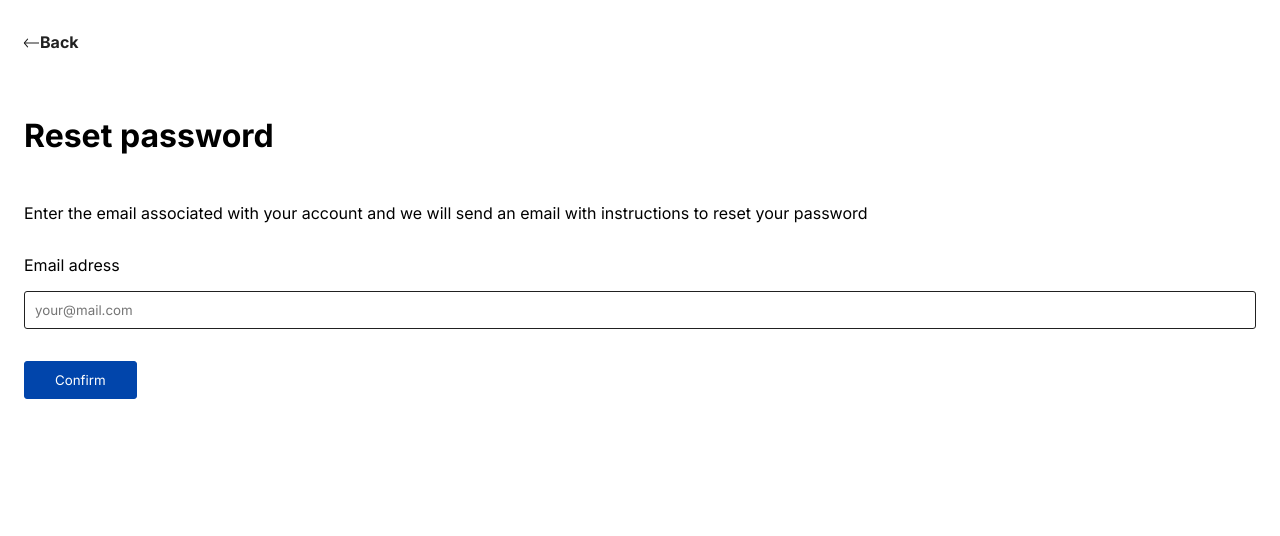
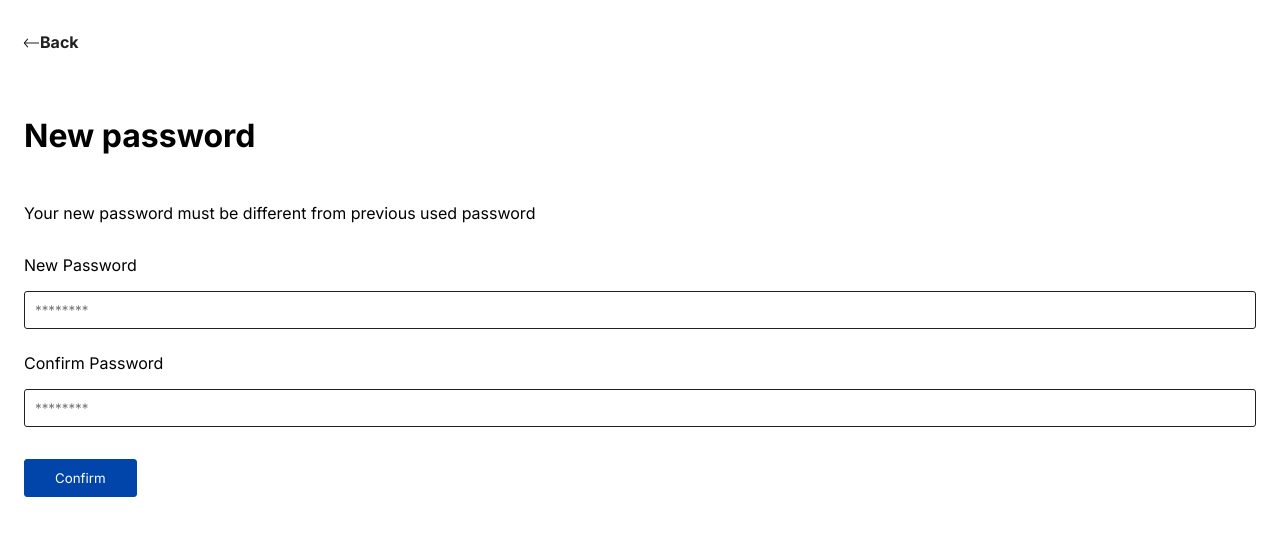
Before and after one commit to M0byfloyd/workshop-groupe-14, a Nuxt app: page /reset-password/new-password in a window 1280 px wide. Shown: the top 536 px of the page. Built offline with nearby package versions, Linux system fonts and the light colour scheme.

Commit message:
creation de la page new password

```diff
--- a/pages/reset-password/new-password.vue
+++ b/pages/reset-password/new-password.vue
@@ -2,16 +2,24 @@
   <div id="new-password">
     <WsBackLink link="/" :hasArrow="true">Back</WsBackLink>
     <WsSpace size="l" :horizontal="true" :scale="2" />
-    <WsText tag="h1">Reset password</WsText>
+    <WsText tag="h1">New password</WsText>
     <WsSpace size="l" :horizontal="true" :scale="1.5" />
     <WsText tag="p"
-      >Enter the email associated with your account and we will send an email
-      with instructions to reset your password</WsText
+      >Your new password must be different from previous used password</WsText
     >
     <WsSpace size="l" :horizontal="true" :scale="1" />
-    <WsInput type="email" placeholder="your@mail.com">Email adress</WsInput>
-    <WsSpace size="l" :horizontal="true" :scale="1" />
-    <WsLink href="/reset-password/check-mail"><WsButton>Confirm</WsButton></WsLink>
+    <!-- <WsInput type="email" placeholder="your@mail.com">Email adress</WsInput> -->
+    <WsText tag="p"
+      >New Password</WsText
+    >
+    <WsInput placeholder="********" label="Password" type="password"/>
+    <WsSpace size="m" :horizontal="true" :scale="1" />
+    <WsText tag="p"
+      >Confirm Password</WsText
+    >
+    <WsInput placeholder="********" label="Password" type="password"/>
+    <WsSpace size="s" :horizontal="true" :scale="2" />
+    <WsLink href="/signin"><WsButton>Confirm</WsButton></WsLink>
   </div>
 </template>
 
@@ -24,7 +32,7 @@ import WsButton from "/components/WsButton";
 import WsSpace from "/components/WsSpace";
 
 export default {
-  name: "reset-password",
+  name: "new-password",
   components: {
     WsBackLink,
     WsText,
```
